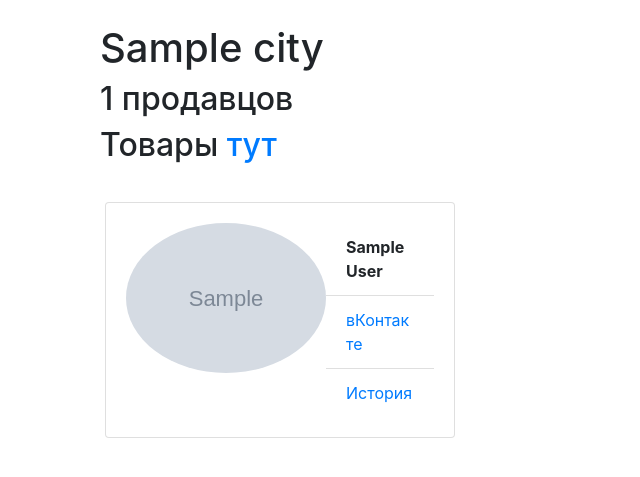
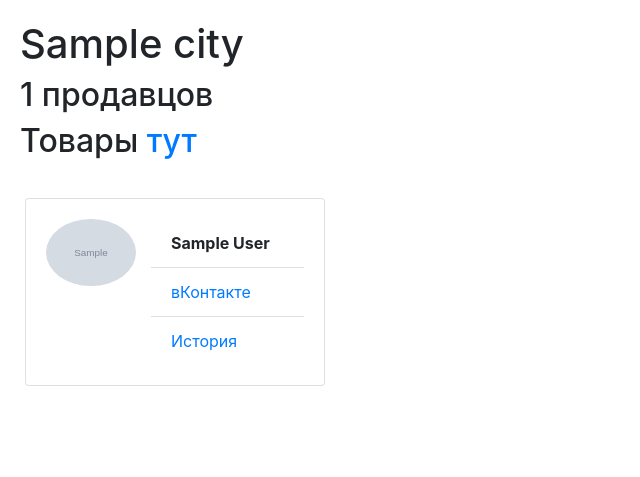
Before and after one commit to fut33v/barahloch.ru, a Django app: page /city/1/sellers/ in a window 1280 px wide. Shown: the part 56-533 px from the top of the page, without its empty margins (0-640 px from the left). Run offline with Django 3.2, Linux system fonts and the light colour scheme; tables that the repository leaves empty hold one stand-in row (values such as "Sample post"); grey boxes marked "Sample" are stand-in pictures; some libraries are stand-ins or nearby versions.

Commit message:
fix my bad html css

```diff
--- a/barahloch/static/sellers/style.css
+++ b/barahloch/static/style.css
@@ -1,9 +1,10 @@
 body {
+/*
   margin: 40px;
   padding: 20px 40px 40px 40px;
+*/
 }
 header {
-    position: absolute;
     top: 0;
     left: 0;
     width: 100%;
@@ -15,7 +16,13 @@ header {
 
 .seller-photo {
     float: left;
-    width: 200px;
+    width: 100%;
+    height: 100%;
+}
+
+.seller-detail-photo {
+    width: 100%;
+    height: 100%;
 }
 
 .seller-list {
@@ -33,8 +40,10 @@ header {
 }
 
 .album-img {
-    width: 228px;
     height: 228px;
+    background-position: 50% 50%;
+    background-repeat: no-repeat;
+    background-size: cover;
 }
 
 .album {
--- a/barahloch/templates/city/city_goods.html
+++ b/barahloch/templates/city/city_goods.html
@@ -3,12 +3,6 @@
 {% load static %}
 
 <html lang="en">
-<!--<head>-->
-<!--    <meta charset="UTF-8">-->
-<!--    <title>{{city.title}}</title>-->
-<!--    <link rel="stylesheet" href="https://stackpath.bootstrapcdn.com/bootstrap/4.4.1/css/bootstrap.min.css" integrity="sha384-Vkoo8x4CGsO3+Hhxv8T/Q5PaXtkKtu6ug5TOeNV6gBiFeWPGFN9MuhOf23Q9Ifjh" crossorigin="anonymous">-->
-<!--    <link rel="stylesheet" type="text/css" href="{% static 'sellers/style.css' %}">-->
-<!--</head>-->
 {% include "head.html" with title=city.title %}
 <body>
 {% include "header.html" %}
--- a/barahloch/templates/city/city_sellers.html
+++ b/barahloch/templates/city/city_sellers.html
@@ -3,21 +3,19 @@
 {% load static %}
 
 <html lang="en">
-<head>
-    <meta charset="UTF-8">
-    <title>{{city.title}}</title>
-    <link rel="stylesheet" href="https://stackpath.bootstrapcdn.com/bootstrap/4.4.1/css/bootstrap.min.css" integrity="sha384-Vkoo8x4CGsO3+Hhxv8T/Q5PaXtkKtu6ug5TOeNV6gBiFeWPGFN9MuhOf23Q9Ifjh" crossorigin="anonymous">
-    <link rel="stylesheet" type="text/css" href="{% static 'sellers/style.css' %}">
-</head>
+    {% include "head.html" with title=city.title %}
 <body>
     {% include "header.html" %}
-    <div class ="content">
+
+    <div class="content">
+
         <h1>
             {{city.title}}
         </h1>
         <h2>
             {{sellers.count}} продавцов
         </h2>
+
         <h2>Товары <a href="/city/{{city.id}}/goods">тут</a></h2>
 
         {% include "sellers.html" with sellers=sellers %}
--- a/barahloch/templates/goods.html
+++ b/barahloch/templates/goods.html
@@ -3,8 +3,8 @@
 {% endif %}
 
 {% if goods %}
-<div class="container">
-    <div class="row row-cols-3">
+<div class="container-fluid">
+    <div class="row row-cols-4">
         {% for g in goods %}
         {% if forloop.counter0|divisibleby:3 %}
     </div><br><div class="row row-cols-3">
--- a/barahloch/templates/head.html
+++ b/barahloch/templates/head.html
@@ -4,5 +4,5 @@
     <meta charset="UTF-8">
     <title>{{ title }}</title>
     <link rel="stylesheet" href="https://stackpath.bootstrapcdn.com/bootstrap/4.4.1/css/bootstrap.min.css" integrity="sha384-Vkoo8x4CGsO3+Hhxv8T/Q5PaXtkKtu6ug5TOeNV6gBiFeWPGFN9MuhOf23Q9Ifjh" crossorigin="anonymous">
-    <link rel="stylesheet" type="text/css" href="{% static 'sellers/style.css' %}">
+    <link rel="stylesheet" type="text/css" href="{% static 'style.css' %}">
 </head>
--- a/barahloch/templates/header.html
+++ b/barahloch/templates/header.html
@@ -7,7 +7,7 @@
 <!--    <span class="navbar-toggler-icon"></span>-->
 <!--  </button>-->
 
-  <div class="collapse navbar-collapse" id="navbarSupportedContent">
+<!--  <div class="collapse navbar-collapse" id="navbarSupportedContent">-->
     <ul class="navbar-nav mr-auto">
       <li class="nav-item active">
         <a class="nav-link" href="/">Продавцы<span class="sr-only">(current)</span></a>
@@ -40,6 +40,6 @@
       <input class="form-control mr-sm-2" type="search" placeholder="Поиск" aria-label="Поиск">
       <button class="btn btn-outline-success my-2 my-sm-0" type="submit">Поиск</button>
     </form>
-  </div>
+<!--  </div>-->
 </nav>
 </header>
--- a/barahloch/templates/sellers.html
+++ b/barahloch/templates/sellers.html
@@ -1,17 +1,21 @@
 
-<div class="container">
-    <div class="row row-cols-3">
+<div class="container-fluid">
+    <div class="row row-cols-4">
         {% for s in sellers %}
-        {% if forloop.counter0|divisibleby:3 %}
+        {% if forloop.counter0|divisibleby:4 %}
     </div>
     <br>
-    <div class="row row-cols-3">
+    <div class="row row-cols-4">
     {% endif %}
-    <div class="col-sd-4">
+    <div class="col-sd-3">
         <div class="card seller">
             <div class="card-body">
-                <img src="{{ s.photo }}" class="seller-photo rounded-circle"/>
-                <ul class="list-group list-group-flush">
+                <div class="row">
+                    <img src="{{ s.photo }}" class="seller-photo rounded-circle col-5"/>
+                    <ul class="list-group list-group-flush col">
+<!--                        <li class="list-group-item">-->
+<!--                            <img src="{{ s.photo }}" class="seller-photo rounded-circle"/>-->
+<!--                        </li>-->
                         <li class="list-group-item">
                             <b>{{ s.first_name }} {{ s.last_name }}</b>
                         </li>
@@ -25,6 +29,7 @@
                 </div>
             </div>
         </div>
+    </div>
     {% endfor %}
     </div>
 </div>
--- a/barahloch/views.py
+++ b/barahloch/views.py
@@ -22,7 +22,7 @@ def sellers_list(request):
     sellers_for_goods = _GOODS.objects.values('seller_id')
     sellers = Sellers.objects.filter(vk_id__in=sellers_for_goods)
 
-    paginator = Paginator(sellers, 3*30)
+    paginator = Paginator(sellers, 3*40)
     page_number = request.GET.get('page')
     page_obj = paginator.get_page(page_number)
 
```
Also changed, not shown: barahloch/templates/albums/albums_list.html (+12 -15 lines), barahloch/templates/city/city.html (+1 -6 lines), barahloch/templates/sellers/seller_detail.html (+8 -3 lines). Lines whose indentation alone changed are shown as unchanged.
